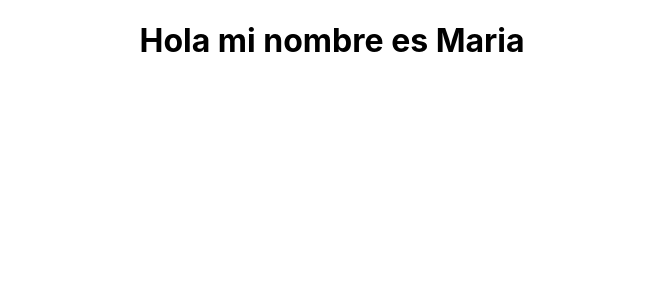
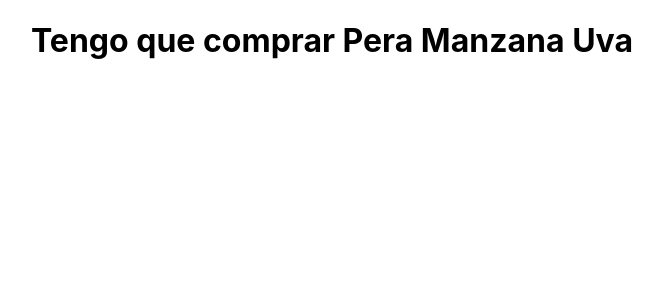
Before and after one commit to ianisnardi89/CursoReactFebrero, a React (Create React App) app: page / in a window 1280 px wide. Shown: the top 300 px of the page, without its empty margins (308-971 px from the left). Built offline with nearby package versions, Linux system fonts and the light colour scheme.

Commit message:
Pasando array como prop

```diff
--- a/src/App.jsx
+++ b/src/App.jsx
@@ -3,11 +3,13 @@ import Props from "./Components/Props";
 // import PrimerComponente from "./Components/PrimerComponente";
 
 function App() {
+  const lista = ["Pera ", "Manzana ", "Uva "];
+
   return (
     <>
       {/* <PrimerComponente /> */}
 
-      <Props nombre="Maria" />
+      <Props frutas={lista} />
     </>
   );
 }
--- a/src/Components/Props.jsx
+++ b/src/Components/Props.jsx
@@ -9,7 +9,7 @@ class Props extends Component {
   render() {
     return (
       <>
-        <h1>Hola mi nombre es {this.props.nombre}</h1>
+        <h1>Tengo que comprar {this.props.frutas}</h1>
       </>
     );
   }
```
